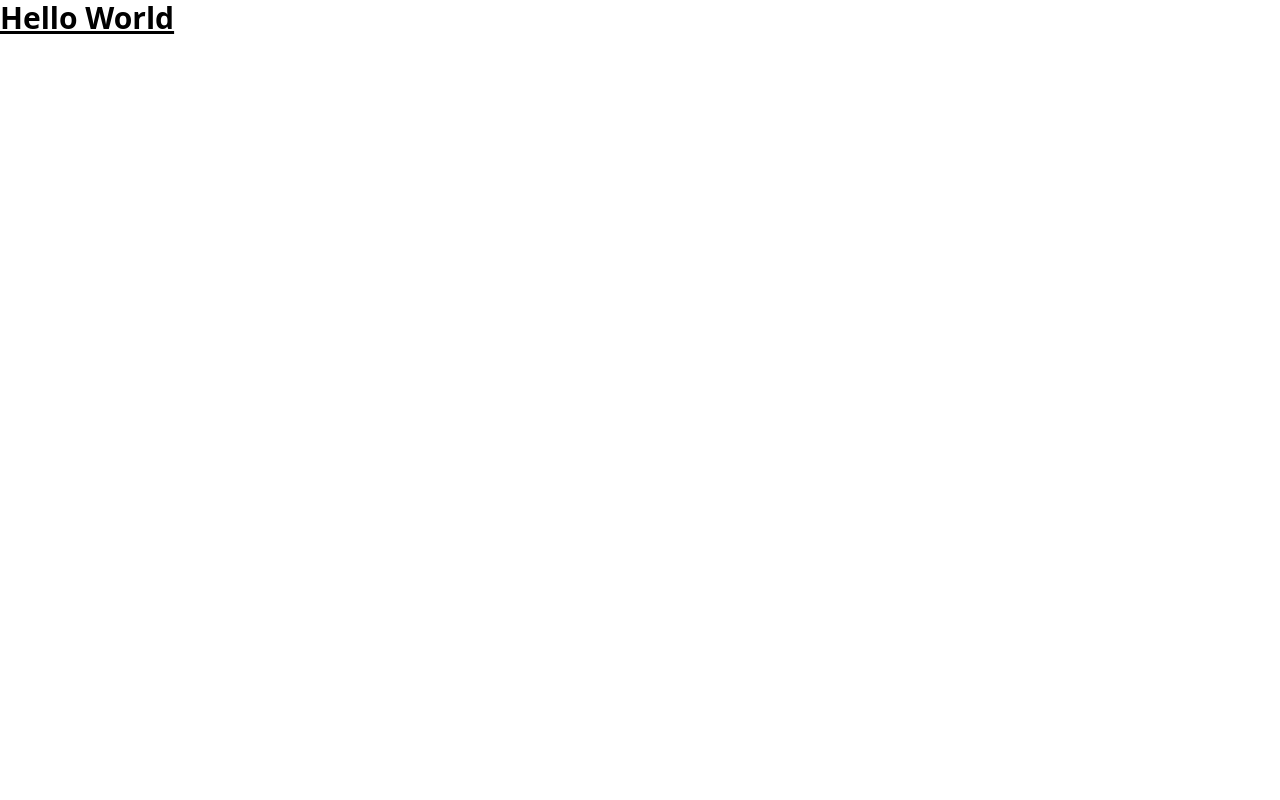
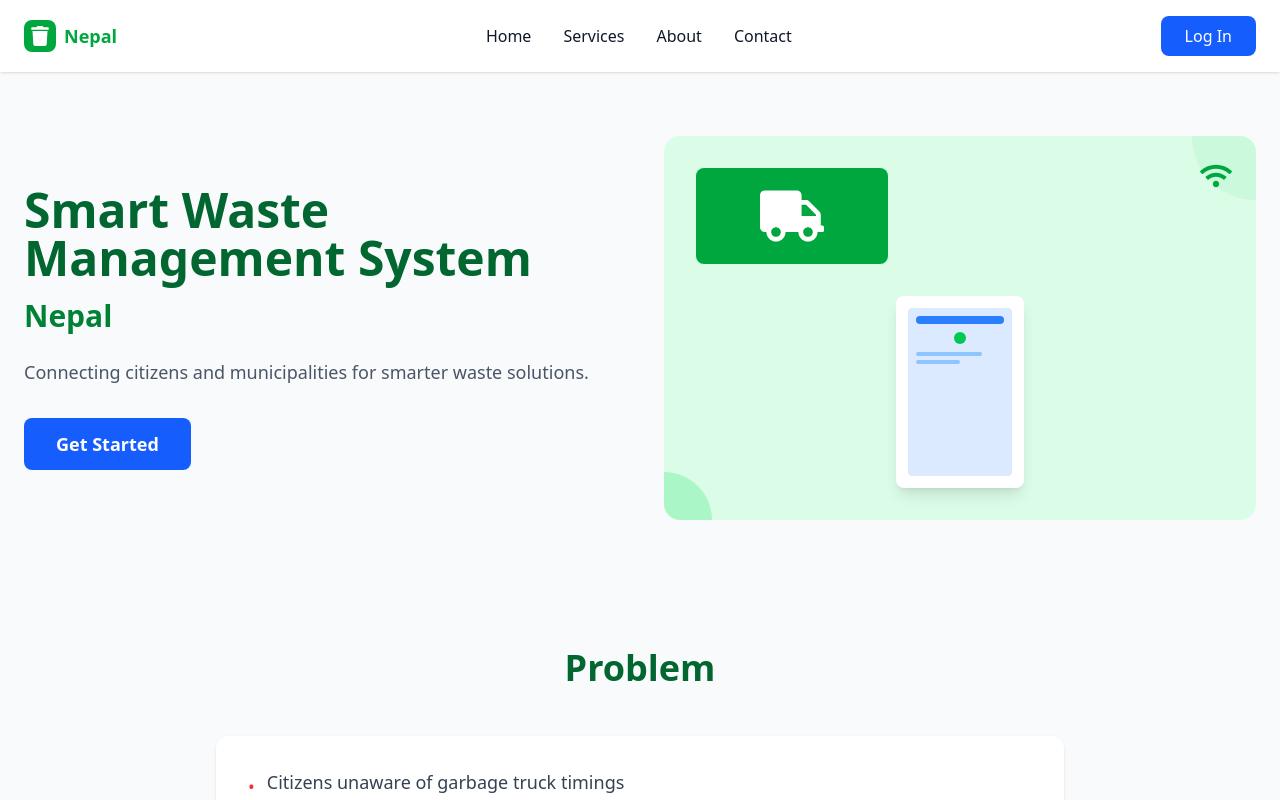
Before and after one commit to prabeshsitaula07/EcoBin, a React (Vite) app in the folder frontend/: page / in a window 1280 px wide. Shown: the top 800 px of the page. Built offline with nearby package versions, Linux system fonts and the light colour scheme.

Commit message:
frontend intro page done

```diff
--- a/frontend/package.json
+++ b/frontend/package.json
@@ -13,6 +13,7 @@
     "@tailwindcss/vite": "^4.1.11",
     "react": "^19.1.0",
     "react-dom": "^19.1.0",
+    "react-icons": "^5.5.0",
     "tailwindcss": "^4.1.11"
   },
   "devDependencies": {
--- a/frontend/src/App.tsx
+++ b/frontend/src/App.tsx
@@ -1,9 +1,7 @@
+import HomePage from './components/HomePage'
+
 function App() {
-  return (
-    <>
-      <h1 className="text-3xl font-bold underline">Hello World</h1>
-    </>
-  )
+  return <HomePage />
 }
 
 export default App
--- /dev/null
+++ b/frontend/src/components/HeroSection.tsx
@@ -0,0 +1,51 @@
+import { FaTruck, FaWifi } from 'react-icons/fa'
+
+const HeroSection = () => {
+  return (
+    <section className="max-w-7xl mx-auto px-6 py-16">
+      <div className="grid md:grid-cols-2 gap-12 items-center">
+        <div>
+          <h1 className="text-4xl md:text-5xl font-bold text-green-800 mb-4">
+            Smart Waste Management System
+          </h1>
+          <h2 className="text-2xl md:text-3xl font-bold text-green-700 mb-6">Nepal</h2>
+          <p className="text-gray-600 text-lg mb-8">
+            Connecting citizens and municipalities for smarter waste solutions.
+          </p>
+          <button className="bg-blue-600 text-white px-8 py-3 rounded-lg text-lg font-semibold hover:bg-blue-700 transition-colors">
+            Get Started
+          </button>
+        </div>
+
+        <div className="relative">
+          <div className="bg-green-100 rounded-2xl p-8 relative overflow-hidden">
+            <div className="absolute top-0 right-0 w-32 h-32 bg-green-200 rounded-full -mr-16 -mt-16 opacity-50"></div>
+            <div className="absolute bottom-0 left-0 w-24 h-24 bg-green-300 rounded-full -ml-12 -mb-12 opacity-50"></div>
+
+            <div className="relative z-10 mb-8">
+              <div className="bg-green-600 rounded-lg p-4 w-48 h-24 flex items-center justify-center">
+                <FaTruck className="w-16 h-16 text-white" />
+              </div>
+              <div className="absolute -top-2 -right-2">
+                <FaWifi className="w-8 h-8 text-green-600" />
+              </div>
+            </div>
+
+            <div className="relative z-10">
+              <div className="bg-white rounded-lg p-3 w-32 h-48 mx-auto shadow-lg">
+                <div className="bg-blue-100 rounded p-2 h-full">
+                  <div className="bg-blue-500 rounded w-full h-2 mb-2"></div>
+                  <div className="bg-green-500 rounded-full w-3 h-3 mx-auto mb-2"></div>
+                  <div className="bg-blue-300 rounded w-3/4 h-1 mb-1"></div>
+                  <div className="bg-blue-300 rounded w-1/2 h-1"></div>
+                </div>
+              </div>
+            </div>
+          </div>
+        </div>
+      </div>
+    </section>
+  )
+}
+
+export default HeroSection
--- /dev/null
+++ b/frontend/src/components/HomePage.tsx
@@ -0,0 +1,17 @@
+import Navigation from './Navigation'
+import HeroSection from './HeroSection'
+import ProblemSection from './ProblemSection'
+import SolutionSection from './SolutionSection'
+import TestimonialSection from './TestimonialSection'
+
+const HomePage = () => (
+  <div className="min-h-screen bg-gray-50">
+    <Navigation />
+    <HeroSection />
+    <ProblemSection />
+    <SolutionSection />
+    <TestimonialSection />
+  </div>
+)
+
+export default HomePage
--- /dev/null
+++ b/frontend/src/components/Navigation.tsx
@@ -0,0 +1,41 @@
+import { FaTrash } from 'react-icons/fa'
+
+const Navigation = () => {
+  const navLinks = [
+    { href: '#', label: 'Home' },
+    { href: '#', label: 'Services' },
+    { href: '#', label: 'About' },
+    { href: '#', label: 'Contact' }
+  ]
+
+  return (
+    <nav className="bg-white shadow-sm px-6 py-4">
+      <div className="max-w-7xl mx-auto flex items-center justify-between">
+        <div className="flex items-center space-x-2">
+          <div className="w-8 h-8 bg-green-600 rounded-lg flex items-center justify-center">
+            <FaTrash className="w-5 h-5 text-white" />
+          </div>
+          <span className="text-green-600 font-semibold text-lg">Nepal</span>
+        </div>
+
+        <div className="hidden md:flex items-center space-x-8">
+          {navLinks.map((link, index) => (
+            <a
+              key={index}
+              href={link.href}
+              className="text-gray-900 hover:text-green-600 transition-colors"
+            >
+              {link.label}
+            </a>
+          ))}
+        </div>
+
+        <button className="bg-blue-600 text-white px-6 py-2 rounded-lg hover:bg-blue-700 transition-colors">
+          Log In
+        </button>
+      </div>
+    </nav>
+  )
+}
+
+export default Navigation
--- /dev/null
+++ b/frontend/src/components/ProblemSection.tsx
@@ -0,0 +1,26 @@
+const ProblemSection = () => {
+  const problems = [
+    'Citizens unaware of garbage truck timings',
+    'Sudden schedule changes',
+    'Public littering, without an easy reporting mechanism',
+    'Mostly manual and time-consuming bill payments'
+  ]
+
+  return (
+    <section className="max-w-4xl mx-auto px-6 py-16">
+      <h2 className="text-3xl md:text-4xl font-bold text-green-800 text-center mb-12">Problem</h2>
+      <div className="bg-white rounded-xl p-8 shadow-sm">
+        <ul className="space-y-4 text-lg text-gray-700">
+          {problems.map((problem, index) => (
+            <li key={index} className="flex items-start">
+              <span className="text-red-500 mr-3 mt-1">•</span>
+              {problem}
+            </li>
+          ))}
+        </ul>
+      </div>
+    </section>
+  )
+}
+
+export default ProblemSection
--- /dev/null
+++ b/frontend/src/components/SolutionSection.tsx
@@ -0,0 +1,44 @@
+import { FaMapMarkerAlt, FaBell, FaCreditCard, FaFileAlt } from 'react-icons/fa'
+
+const SolutionSection = () => {
+  const solutions = [
+    {
+      title: 'Real-Time Tracking',
+      icon: <FaMapMarkerAlt className="w-10 h-10 text-blue-600" />,
+      bgColor: 'bg-blue-100'
+    },
+    {
+      title: 'Instant Notifications',
+      icon: <FaBell className="w-10 h-10 text-yellow-600" />,
+      bgColor: 'bg-yellow-100'
+    },
+    {
+      title: 'Digital Payments',
+      icon: <FaCreditCard className="w-10 h-10 text-green-600" />,
+      bgColor: 'bg-green-100'
+    },
+    {
+      title: 'Littering Reports',
+      icon: <FaFileAlt className="w-10 h-10 text-red-600" />,
+      bgColor: 'bg-red-100'
+    }
+  ]
+
+  return (
+    <section className="max-w-6xl mx-auto px-6 py-16">
+      <h2 className="text-3xl md:text-4xl font-bold text-green-800 text-center mb-12">Solution</h2>
+      <div className="grid md:grid-cols-2 lg:grid-cols-4 gap-8">
+        {solutions.map((solution, index) => (
+          <div key={index} className="text-center">
+            <div className={`${solution.bgColor} rounded-lg p-6 mb-4 mx-auto w-20 h-20 flex items-center justify-center`}>
+              {solution.icon}
+            </div>
+            <h3 className="font-semibold text-lg text-gray-900 mb-2">{solution.title}</h3>
+          </div>
+        ))}
+      </div>
+    </section>
+  )
+}
+
+export default SolutionSection
--- /dev/null
+++ b/frontend/src/components/TestimonialSection.tsx
@@ -0,0 +1,23 @@
+import { FaUser } from 'react-icons/fa'
+
+const TestimonialSection = () => {
+  return (
+    <section className="max-w-4xl mx-auto px-6 py-16">
+      <div className="bg-white rounded-xl p-8 shadow-sm">
+        <div className="flex items-start space-x-6">
+          <div className="w-16 h-16 bg-green-200 rounded-full flex items-center justify-center flex-shrink-0">
+            <FaUser className="w-8 h-8 text-green-600" />
+          </div>
+          <div>
+            <p className="text-gray-700 text-lg mb-4">
+              "A comprehensive platform that greatly improves waste handling in our city."
+            </p>
+            <p className="font-semibold text-gray-900">Salma M. Municipal Officer</p>
+          </div>
+        </div>
+      </div>
+    </section>
+  )
+}
+
+export default TestimonialSection
```
Also changed, not shown: 1 other file (tests, documents, lock files or other folders).
